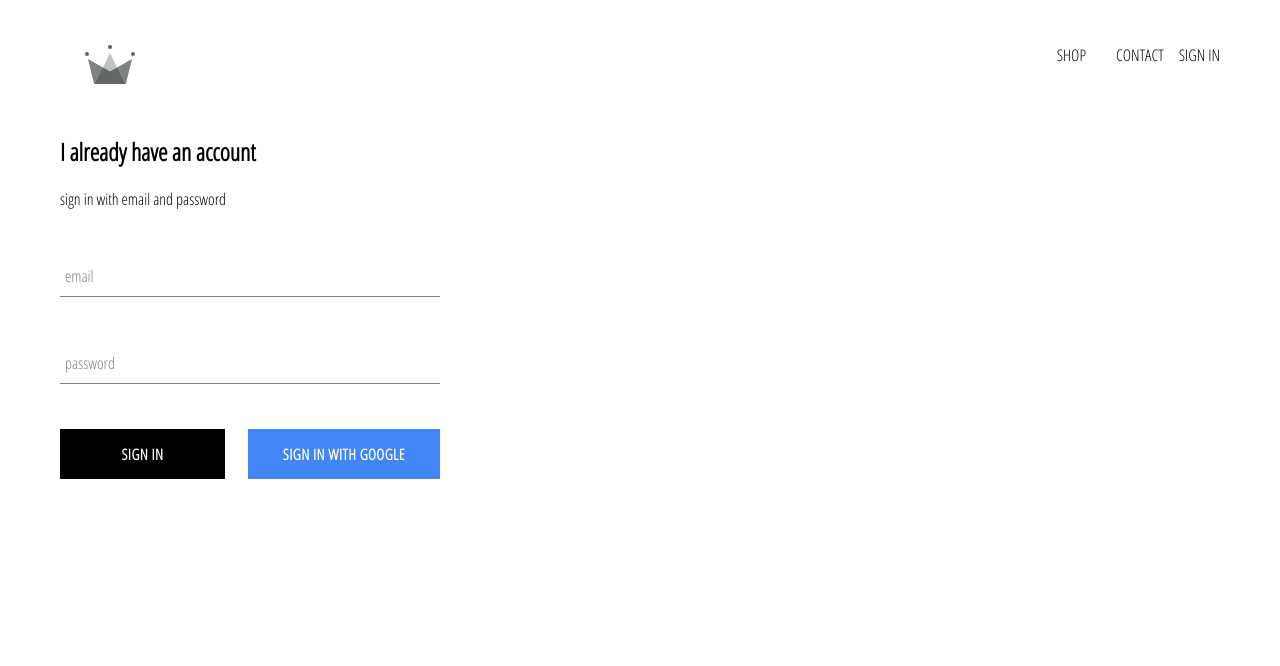
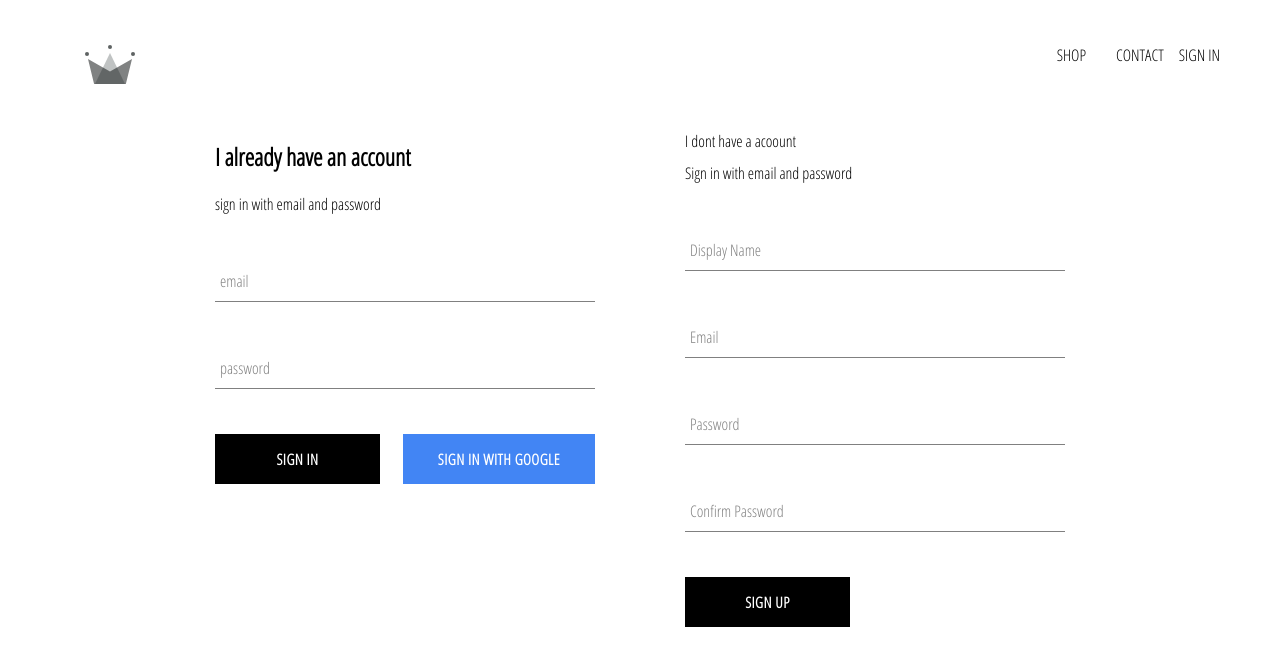
Before and after one commit to TheNewMrRobot/e-commerce, a React (Create React App) app: page /signIn in a window 1280 px wide. Shown: the top 666 px of the page. Built offline with nearby package versions, Linux system fonts and the light colour scheme; no server answers.

Commit message:
SignIn And SignUp Functionality Added

```diff
--- a/src/App.js
+++ b/src/App.js
@@ -6,16 +6,26 @@
 import SignInAndSignUp from './Pages/Sign-In-And-Sign-Up-Page/SignInAndSignUp';
 import { auth } from "./firebase/firebase.utils";
 import { useState,useEffect } from 'react';
+import { createUserProfileData } from "./firebase/firebase.utils";
 
 
 
 function App() {
-  const [currentUser, setcurrentUser] = useState(null);
+  const [currentUser, setcurrentUser] = useState({});
   useEffect(() => {
-    auth.onAuthStateChanged(user => {
-      setcurrentUser(user)
+    auth.onAuthStateChanged(async userAuth => {
+      if(userAuth){
+        const userRef = await createUserProfileData(userAuth);
+        await userRef.onSnapshot(snapshot => {
+          setcurrentUser({
+            id: snapshot.id,
+            ...snapshot.data()
+          })
+        })
+      }
+      setcurrentUser(userAuth);
     })
-  })
+  },[])
   return (
     <div className="App">
       <Header currentUser={currentUser}/>
--- a/src/Components/SignIn/SignIn.jsx
+++ b/src/Components/SignIn/SignIn.jsx
@@ -1,7 +1,7 @@
 import React, { Component } from 'react'
 import CustomButton from '../Custom-Button/Custom-Button';
 import FormInput from '../form-input/FormInput';
-import { signInWithGoogle } from "../../firebase/firebase.utils";
+import { auth, signInWithGoogle } from "../../firebase/firebase.utils";
 import "./SignIn.scss"
 
 class SignIn extends Component {
@@ -12,12 +12,20 @@
             password:'',
         }
     }
-    handleSubmit = event => {
+    handleSubmit =async event => {
         event.preventDefault();
-        this.setState({
-            email:'',
-            password:''
-        })
+        const {email,password} = this.state;
+        try{
+            await auth.signInWithEmailAndPassword(email,password);
+            this.setState({
+                    email:'',
+                    password:''
+            })
+        }
+        catch(Err){
+            console.log(Err);
+        }
+
     }
     handleChange = event =>{
         const {value,name} = event.target
--- /dev/null
+++ b/src/Components/SignUp/SignUp.jsx
@@ -0,0 +1,61 @@
+import React, { Component } from 'react';
+import { auth, createUserProfileData } from '../../firebase/firebase.utils';
+import CustomButton from '../Custom-Button/Custom-Button';
+import FormInput from "../form-input/FormInput";
+import "./sign-up.styles.scss"
+
+ class SignUp extends Component {
+     constructor(props){
+         super(props);
+         this.state = {
+             email:'',
+             password:'',
+             confirmPassword:'',
+             displayName:''
+         }
+     }
+     handleChange = event =>{
+        const {value,name} = event.target
+        this.setState({
+            [name]:value
+        })
+    }
+     handleSubmit = async event => {
+         event.preventDefault();
+         const {displayName,email,password,confirmPassword} = this.state;
+         if(password !== confirmPassword){
+             alert("Passwords Don't Match")
+             return;
+         }
+         try{
+             const {user} = await auth.createUserWithEmailAndPassword(email,password);
+             await createUserProfileData(user,{displayName})
+             this.setState({
+                email:'',
+                password:'',
+                confirmPassword:'',
+                displayName:''
+             })
+         }catch(Err){
+             console.log(Err);
+         }
+     }
+    render() {
+        const {displayName,email,password,confirmPassword} = this.state;
+        return (
+            <div className="sign-up">
+                <div className="title">I dont have a acoount</div>
+                <span>Sign in with email and password</span>
+                <form className="sign-up-form" onSubmit={this.handleSubmit}>
+                    <FormInput type="text" name="displayName" value={displayName} onChange={this.handleChange} label="Display Name" required/>
+                    <FormInput type="email" name="email" value={email} onChange={this.handleChange} label="Email" required/>
+                    <FormInput type="password" name="password" value={password} onChange={this.handleChange} label="Password" required/>
+                    <FormInput type="password" name="confirmPassword" value={confirmPassword} onChange={this.handleChange} label="Confirm Password" required/>
+                    <CustomButton type='submit'>SIGN UP</CustomButton>
+                </form>
+            </div>
+        )
+    }
+}
+
+export default SignUp;
--- /dev/null
+++ b/src/Components/SignUp/sign-up.styles.scss
@@ -0,0 +1,9 @@
+.sign-up {
+  display: flex;
+  flex-direction: column;
+  width: 380px;
+
+  .title {
+    margin: 10px 0;
+  }
+}
--- a/src/Pages/Homepage/Homepage.jsx
+++ b/src/Pages/Homepage/Homepage.jsx
@@ -3,7 +3,6 @@
 import "./homepage.scss"
 
 const Homepage = (props) => {
-    console.log(props)
     return (
         <div className="homepage">
             <Directory/>
--- a/src/Pages/Sign-In-And-Sign-Up-Page/SignInAndSignUp.jsx
+++ b/src/Pages/Sign-In-And-Sign-Up-Page/SignInAndSignUp.jsx
@@ -1,10 +1,13 @@
 import React from 'react'
 import SignIn from '../../Components/SignIn/SignIn'
+import SignUp from '../../Components/SignUp/SignUp'
+import "./sign-in-and-sign-up.styles.scss"
 
 const SignInAndSignUp = () => {
     return (
-        <div>
+        <div className="sign-in-and-sign-up">
             <SignIn/>
+            <SignUp/>
         </div>
     )
 }
--- /dev/null
+++ b/src/Pages/Sign-In-And-Sign-Up-Page/sign-in-and-sign-up.styles.scss
@@ -0,0 +1,6 @@
+.sign-in-and-sign-up {
+  width: 850px;
+  display: flex;
+  justify-content: space-between;
+  margin: 30px auto;
+}
--- a/src/firebase/firebase.utils.js
+++ b/src/firebase/firebase.utils.js
@@ -17,4 +17,28 @@
 provider.setCustomParameters({prompt:'select_account'});
 export const signInWithGoogle = ()=> auth.signInWithPopup(provider);
 
+
+export const createUserProfileData = async (userAuth,additionalData)=>{
+  if(!userAuth) return;
+  const userRef =await firestore.doc(`users/${userAuth.uid}`)
+  const snapshots =await userRef.get()
+  if(!snapshots.exists){
+    const {displayName,email} = userAuth;
+    const createdAt = new Date();
+    try{
+      await userRef.set({
+        displayName,
+        email,
+        createdAt,
+        ...additionalData
+      })
+    }catch(err){
+      console.log(err)
+    }
+
+  }
+  return userRef;
+
+}
+
 export default firebase;
```
Also changed, not shown: 1 other file (tests, documents, lock files or other folders).
